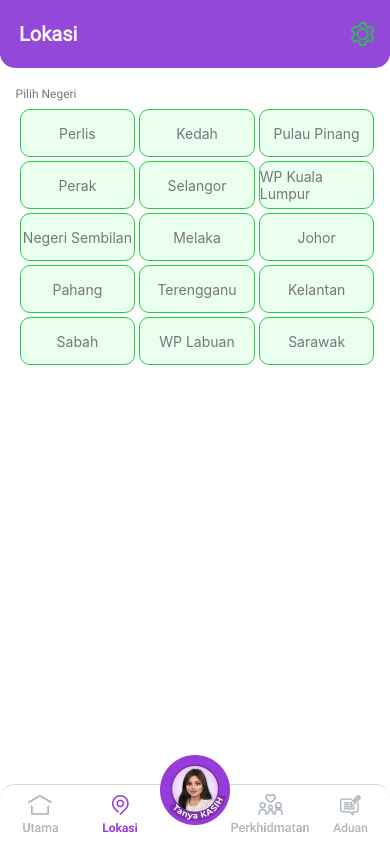
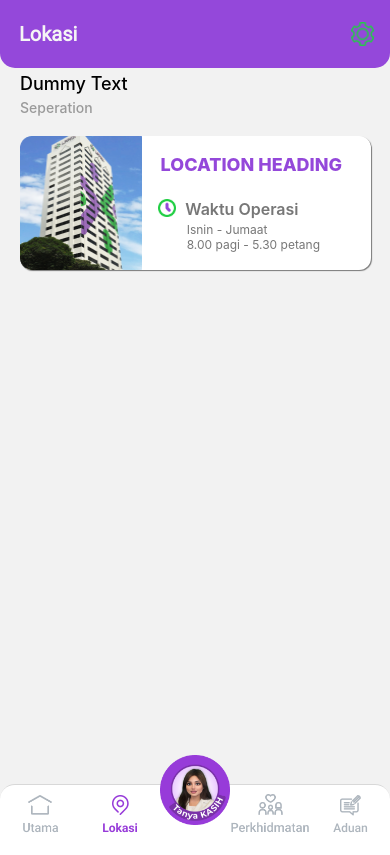
Before and after one commit to enzeeTech/LPPKNApp, a React Native app: screen /LocationScreen in a window 390 px wide. Built offline with nearby package versions, Linux system fonts and the light colour scheme.

Commit message:
Created custom tile component

```diff
--- a/App.js
+++ b/App.js
@@ -11,6 +11,7 @@ import SupportScreen from './app/screens/supportScreen/index';
 import FeedbackScreen from './app/screens/feedbackScreen/index';
 import { useNavigation } from '@react-navigation/native';
 import { SafeAreaProvider } from 'react-native-safe-area-context';
+import TestComponent from './app/screens/locationScreen/CustomTile';
 
 const Tab = createBottomTabNavigator();
 
@@ -112,7 +113,7 @@ export default function App() {
         >
           {/* Tab screens */}
           <Tab.Screen name="HomeScreen" component={HomeScreen} />
-          <Tab.Screen name="LocationScreen" component={LocationScreen} />
+          <Tab.Screen name="LocationScreen" component={TestComponent} />
           <Tab.Screen
             name="ChatScreen"
             component={ChatScreen}
--- /dev/null
+++ b/app/screens/locationScreen/CustomTile.js
@@ -0,0 +1,160 @@
+import React from 'react';
+import { View, Text, Image, StyleSheet, SafeAreaView } from 'react-native';
+import Header from './LocationScreenHeader';
+
+function CustomTile() {
+  return (
+    <SafeAreaView style={styles.container}>
+        <View style={styles.headerContainer}>
+            <Header />
+        </View>
+        <View style={styles.testTextContainer}>
+            <Text style={styles.titleTest}>Dummy Text</Text>
+            <Text style={styles.subtitle}>Seperation</Text>
+        </View>
+        <View style={styles.tileContainer}>
+            <View style={styles.imageContainer}>
+                <Image source={require('../../assets/dummyImage.png')} style={styles.image} />
+            </View>
+            <View style={styles.infoParentContainer}>
+                <View style={styles.titleContainer}>
+                    <Text style={styles.title}>LOCATION HEADING</Text>
+                </View>
+                <View style={styles.detailsContainer}>
+                    <Image source={require('../../assets/timeIcon.png')} style={styles.imageIcon} />
+                    <View style={styles.textContainer}>
+                        <Text style={styles.subHeading}>Waktu Operasi</Text>
+                        <Text style={styles.infoText}>Isnin - Jumaat</Text>
+                        <Text style={styles.infoText}>8.00 pagi - 5.30 petang</Text>
+                    </View>
+                </View>
+            </View>
+        </View>
+    </SafeAreaView>
+  );
+}
+
+const styles = StyleSheet.create({
+    container: {
+        flex: 1,
+        backgroundColor: '#9448DA',
+        backgroundColor: 'transparent',
+    },
+    headerContainer: {
+        backgroundColor: 'transparent',
+        zIndex: 5,
+    },
+    tileContainer: {
+        // flex: 1,
+        backgroundColor: '#FFFF',
+        // marginTop: -12,
+        borderTopLeftRadius: 12,
+        borderTopRightRadius: 12,
+        borderBottomLeftRadius: 12,
+        borderBottomRightRadius: 12,
+        margin:'5%',
+        height: 134,
+        width: '90%',
+        elevation: 3,
+        shadowColor: '#000',
+        shadowOffset: { width: 1, height: 1 },
+        shadowOpacity: 0.5,
+        shadowRadius: 1,
+    },
+    imageContainer: {
+        flex: 1,
+        // backgroundColor: 'blue',
+        width: '35%',
+    },
+    image: {
+        width: '100%',
+        height: 134,
+        resizeMode: 'stretch',
+        // borderRadius: 30,
+    },
+    imageIcon: {
+        width: 18,
+        height: 18,
+        resizeMode: 'stretch',
+        marginLeft: '7%',
+        marginTop: '6%',
+    },
+    infoParentContainer: {
+        flexDirection: 'column',
+        // backgroundColor: 'yellow',
+        width: '65%',
+        height: 134,
+        marginLeft: '35%',
+        // justifyContent: 'center',
+        // alignItems: 'center',
+    },
+    infoText: {
+        color: '#777777',
+        // fontWeight: '600',
+        fontSize: 12,
+        lineHeight: 15,
+        // paddingLeft: 5,
+        marginLeft: '7%',
+   },
+    titleContainer: {
+        // flex: 1,
+        // backgroundColor: 'red',
+        width: '100%',
+        height: 50,
+        // marginLeft: '35%',
+        // marginBottom: 84,
+        // justifyContent: 'center',
+        // alignItems: 'center',
+    },
+    textContainer: {
+        // flex: 1,
+        // backgroundColor: 'yellow',
+        width: '65%',
+        height: 84,
+        // marginLeft: '35%',
+        // justifyContent: 'center',
+        // alignItems: 'center',
+    },
+    testTextContainer: {
+        // flex: 1,
+        marginLeft: 20,
+    },
+    title: {
+        fontSize: 18,
+        fontWeight: '800',
+        color: '#9448DA',
+        marginTop: '8%',
+        marginLeft: '8%',
+    },
+    detailsContainer: {
+        // flex: 1,
+        flexDirection: 'row',
+        // backgroundColor: 'green',
+        width: '100%',
+        height: 84,
+        // marginLeft: '35%',
+        // justifyContent: 'center',
+        // alignItems: 'center',
+    },
+    titleTest: {
+        fontSize: 18,
+        fontWeight: '500',
+        marginTop: 5,
+    },
+    subtitle: {
+        fontSize: 14,
+        fontWeight: '500',
+        color: '#9a9a9a',
+        marginTop: 5,
+    },
+    subHeading: {
+        fontSize: 16,
+        fontWeight: '600',
+        color: '#777777',
+        marginTop: '9%',
+        marginLeft: '6%',
+        paddingBottom: '2%',
+    },
+});
+
+export default CustomTile;
```
Also changed, not shown: app/assets/dummyImage.png (added).
